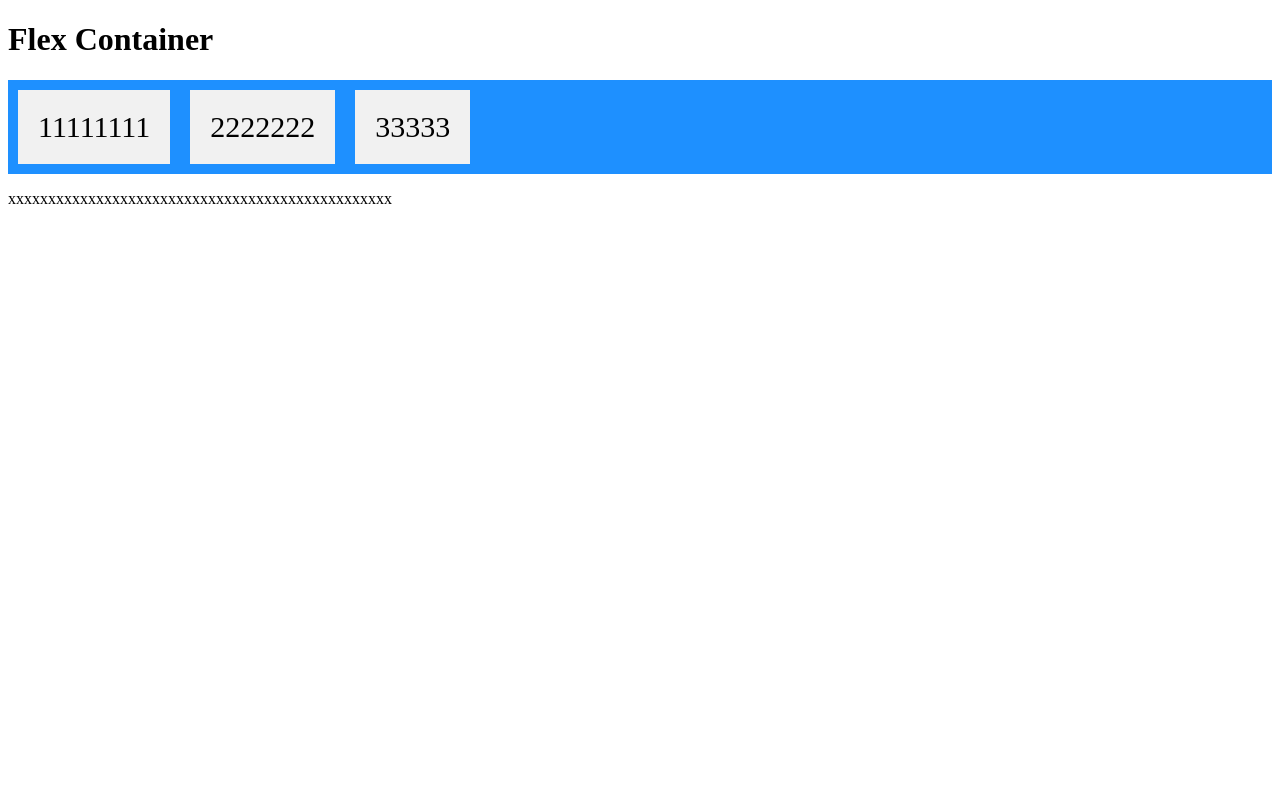
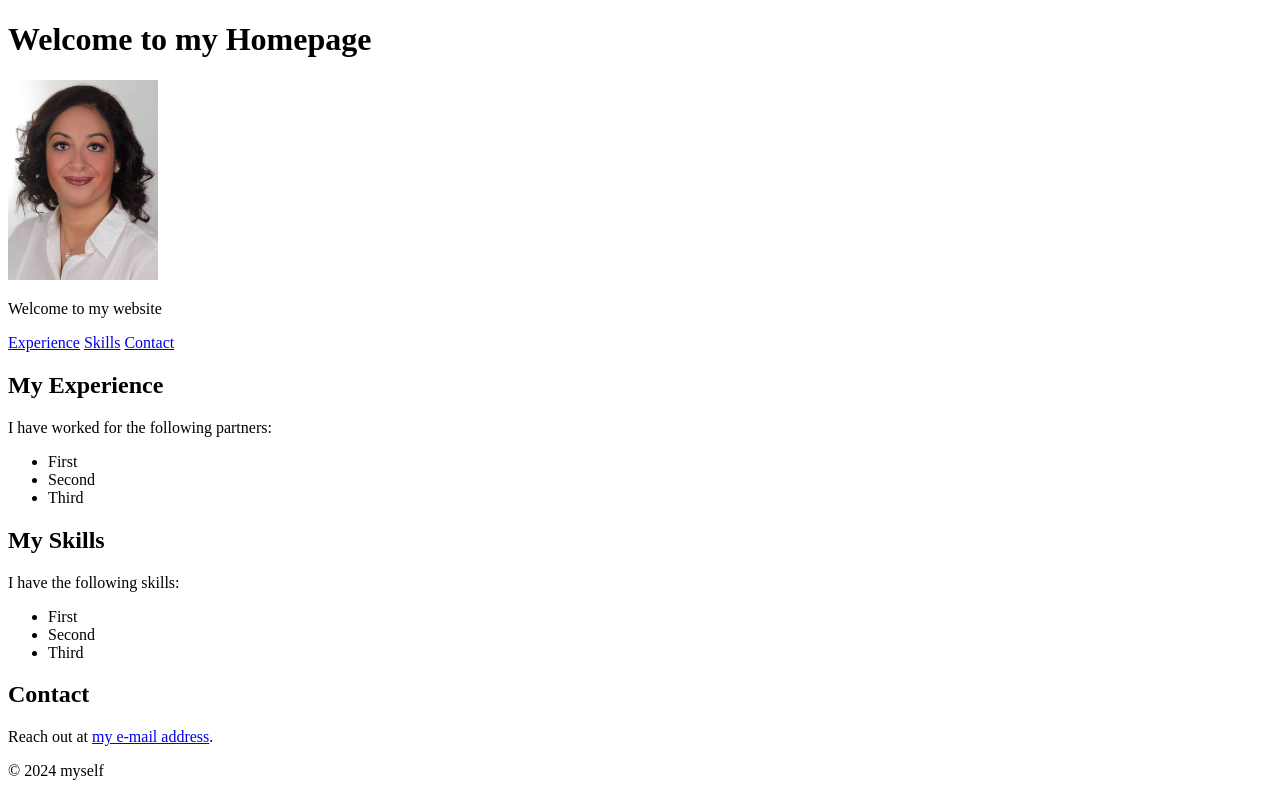
Before and after one commit to SukranSari/My-Website, a website: page index.html in a window 1280 px wide. Drawn offline with Linux system fonts and the light colour scheme.

Commit message:
Änderung Grundgerüstgrundlage

```diff
--- a/index.html
+++ b/index.html
@@ -2,24 +2,51 @@
 <html lang="en">
   <head>
     <meta charset="UTF-8" />
-    <meta name="viewport" content="width=device-width, initial-scale=1.0" />
-    <meta http-equiv="X-UA-Compatible" content="ie=edge" />
-    <link rel="stylesheet" href="./css/styles.css" />
     <title>Sükran Sari</title>
   </head>
-
   <body>
-    <h1>Flex Container</h1>
-
+    <header>
+      <h1>Welcome to my Homepage</h1>
+      <p>
+        <img
+		  src="images\Sukran_weiss_gross.jpg"
+          alt="Me doing stuff"
+          height="200"
+        />
+      </p>
+      <p>Welcome to my website</p>
+      <nav>
+        <a href="#experience">Experience</a>
+        <a href="#about">Skills</a>
+        <a href="#contact">Contact</a>
+      </nav>
+    </header>
     <main>
-      <div class="flex-container">
-        <div>11111111</div>
-        <div>2222222</div>
-        <div>33333</div>
-      </div>
-      <p>xxxxxxxxxxxxxxxxxxxxxxxxxxxxxxxxxxxxxxxxxxxxxxxx</p>
+      <section>
+        <h2 id="experience">My Experience</h2>
+        <p>I have worked for the following partners:</p>
+        <ul>
+          <li>First</li>
+          <li>Second</li>
+          <li>Third</li>
+        </ul>
+      </section>
+      <section>
+        <h2 id="skills">My Skills</h2>
+        <p>I have the following skills:</p>
+        <ul>
+          <li>First</li>
+          <li>Second</li>
+          <li>Third</li>
+        </ul>
+      </section>
+      <section>
+        <h2 id="contact">Contact</h2>
+        <p>Reach out at <a href="mailto:sukran_sari@hotmail.de">my e-mail address</a>.</p>
+      </section>
     </main>
-
-    <footer></footer>
+    <footer>
+      <p>&copy; 2024 myself</p>
+    </footer>
   </body>
 </html>
```
